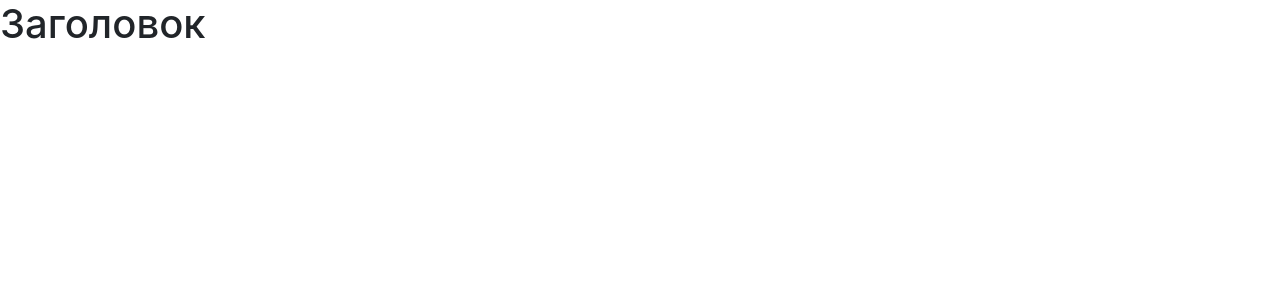
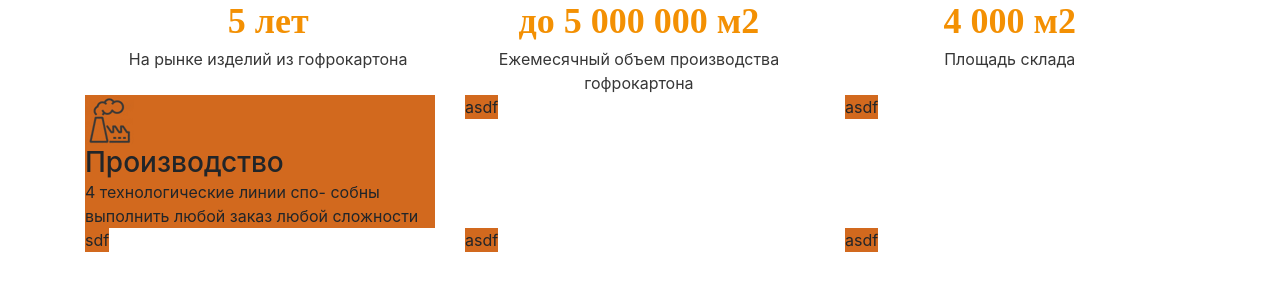
Before and after one commit to okisilev/app, a plain HTML site: page index.html in a window 1280 px wide. Drawn offline with Linux system fonts and the light colour scheme.

Commit message:
стилизировал блок

```diff
--- a/css/style.css
+++ b/css/style.css
@@ -10,3 +10,44 @@
     /* oet, svg - редко используемые форматы шрифтов */
     url(../fonts/Roboto-Regular.ttf) format("wolf")
 }
+
+body {
+    margin: 0;
+}
+h1, h2, h3, p {
+    margin: 0;
+}
+.features-text-bloc {
+    display: inline-block;
+    width: 33%;
+    vertical-align: top;
+    text-align: center;
+}
+
+.features-text-titel {
+    color: #f39003;
+    font-family: "Roboto - Black";
+    font-size: 36px;
+    font-weight: 900;
+    margin-bottom: 4px;
+}
+
+.features-text-subtitel {
+    font-weight: 400;
+    color: #373737;
+     min-height: 48px; /*фикс высоты блока с текстом */
+}
+
+/* block cards */
+.features-cartd_block {
+    background-color: chocolate;
+    display: inline-block;
+}
+
+.features-cards_img {
+    /* display: inline-block; */
+}
+
+.features-cards-text {
+    /* display: inline-block; */
+}
--- a/index.html
+++ b/index.html
@@ -8,6 +8,72 @@
     <link rel="stylesheet" href="css/style.css">
 </head>
 <body>
-        <h1>Заголовок</h1>
+    <section id="features">
+        <div class="container">
+            <div class="features-text">
+                <div class="features-text-bloc">
+                    <h2 class="features-text-titel">5 лет</h2>
+                    <p class="features-text-subtitel">На рынке изделий из гофрокартона</p>
+                </div>
+                <div class="features-text-bloc">
+                    <h2 class="features-text-titel">до 5 000 000 м2</h2>
+                    <p class="features-text-subtitel">Ежемесячный объем производства гофрокартона</p>
+                </div>
+                <div class="features-text-bloc">
+                    <h2 class="features-text-titel">4 000 м2</h2>
+                    <p class="features-text-subtitel">Площадь склада</p>
+                </div>
+            </div>
+            <!-- end features-text -->
+            <div class="features-cards">
+                <div class="row">
+                    <div class="col-4">
+                        <div class="features-cartd_block">
+                            <div class="features-cards_img">
+                                <img src="img/features/features_icon_1.png" alt=""></div>
+
+                            <div class="features-cards-text">
+                                <h3 class="features-cards_titel">Производство</h3>
+                                <p class="features-cards_subtitel">4 технологические линии спо- собны выполнить любой заказ любой сложности</p>
+                            </div>
+
+                        </div>
+                    </div>
+                    <div class="col-4">
+                        <div class="features-cartd_block">
+                            asdf
+                        </div>
+                    </div>
+                    <div class="col-4">
+                        <div class="features-cartd_block">
+                            asdf
+                        </div>
+                    </div>
+                </div>
+
+                <div class="row">
+                    <div class="col-4">
+                        <div class="features-cartd_block">
+                            sdf
+                        </div>
+                    </div>
+                    <div class="col-4">
+                        <div class="features-cartd_block">
+                            asdf
+                        </div>
+                    </div>
+                    <div class="col-4">
+                        <div class="features-cartd_block">
+                            asdf
+                        </div>
+                    </div>
+                </div>
+
+            </div>
+            <!-- end features-cards -->
+        </div>
+        <!-- end container -->
+    </section>
+
 </body>
 </html>
```
Also changed, not shown: img/features/features_icon_1.png (added).
